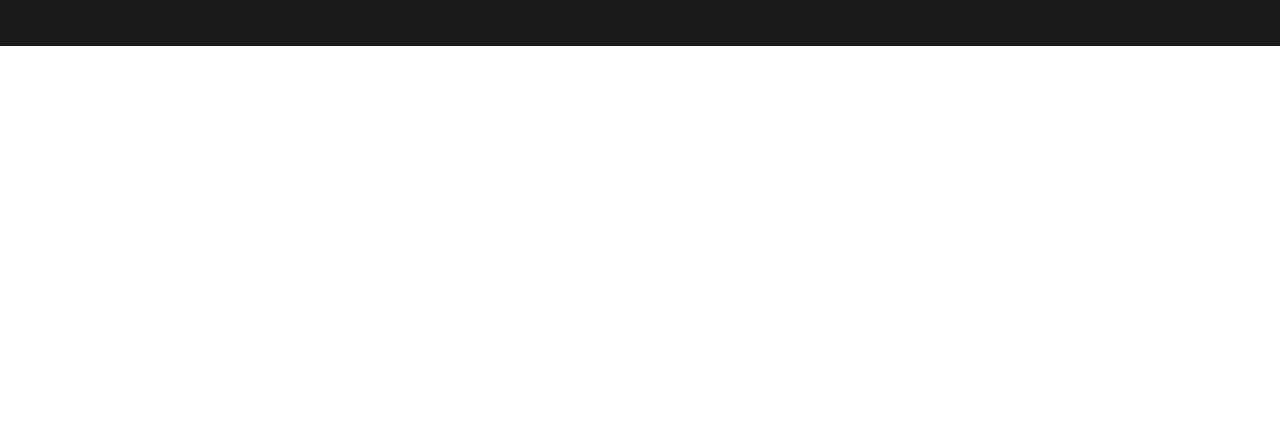
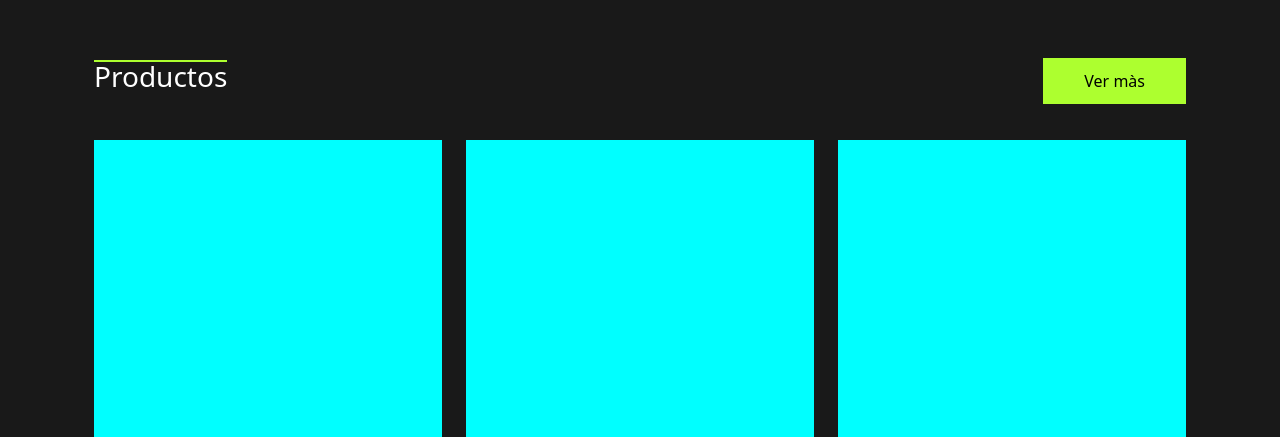
Before and after one commit to najr91/ProyectoGammer, a React (Vite) app: page / in a window 1280 px wide. Shown: the part 929-1366 px from the top of the page. Before the commit the page ends 975 px from the top, so only its background shows below. Built offline with nearby package versions, Linux system fonts and the light colour scheme; grey boxes are pictures that could not be loaded.

Commit message:
creamos componentes CardProductos

```diff
--- /dev/null
+++ b/src/components/Productos/CardProducto.jsx
@@ -0,0 +1,11 @@
+import '../../style/CardProducto.css';
+
+const CardProducto = () => {
+    return (
+        <div className='CardProducto'>
+
+        </div>
+    );
+};
+
+export default CardProducto;
--- /dev/null
+++ b/src/components/Productos/Productos.jsx
@@ -0,0 +1,28 @@
+import "../../style/Productos.css";
+import CardProducto from "./CardProducto";
+
+const Productos = () => {
+  return (
+    <div className="container">
+      <div className="Container-TituloProducto container">
+        <h3>Productos</h3>
+        <button>Ver màs</button>
+      </div>
+      <div className="mt-4 container">
+        <div className="row">
+          <div className="col-12 col-md-4 col-lg-4">
+            <CardProducto></CardProducto>
+          </div>
+          <div className="col-12 col-md-4 col-lg-4">
+            <CardProducto></CardProducto>
+          </div>
+          <div className="col-12 col-md-4 col-lg-4">
+            <CardProducto></CardProducto>
+          </div>
+        </div>
+      </div>
+    </div>
+  );
+};
+
+export default Productos;
--- a/src/components/pages/Inicio.jsx
+++ b/src/components/pages/Inicio.jsx
@@ -1,4 +1,5 @@
 import "../../style/Inicio.css";
+import Productos from "../Productos/Productos";
 import SliderPortada from "../Slider/SliderPortada";
 
 const Inicio = () => {
@@ -23,6 +24,9 @@ const Inicio = () => {
         <article>
             <SliderPortada></SliderPortada>
         </article>
+        <article>
+          <Productos></Productos>
+        </article>
       </section>
     </div>
   );
--- /dev/null
+++ b/src/style/CardProducto.css
@@ -0,0 +1,5 @@
+.CardProducto{
+    height: 300px;
+    width: 100%;
+    background-color: aqua;
+}
--- /dev/null
+++ b/src/style/Productos.css
@@ -0,0 +1,38 @@
+.Container-TituloProducto{
+    height: 70px;
+    width: 100%;
+    display: flex;
+    justify-content: space-between;
+    align-items: center;
+    color: white;
+
+}
+
+.Container-TituloProducto h3{
+    position: relative;
+
+}
+
+.Container-TituloProducto h3::after{
+    content: '';
+    height: 2px;
+    width: 100%;
+    background-color: greenyellow;
+    position: absolute;
+    top: 0;
+    left: 0;
+}
+
+.Container-TituloProducto button{
+    padding: 10px 40px;
+    border: 1px solid transparent;
+    background-color: greenyellow;
+    color: black;
+}
+
+.Container-TituloProducto button:hover{
+    border: 1px solid greenyellow;
+    background-color: #191919;
+    color: greenyellow;
+    transition: 1s ease;
+}
```
